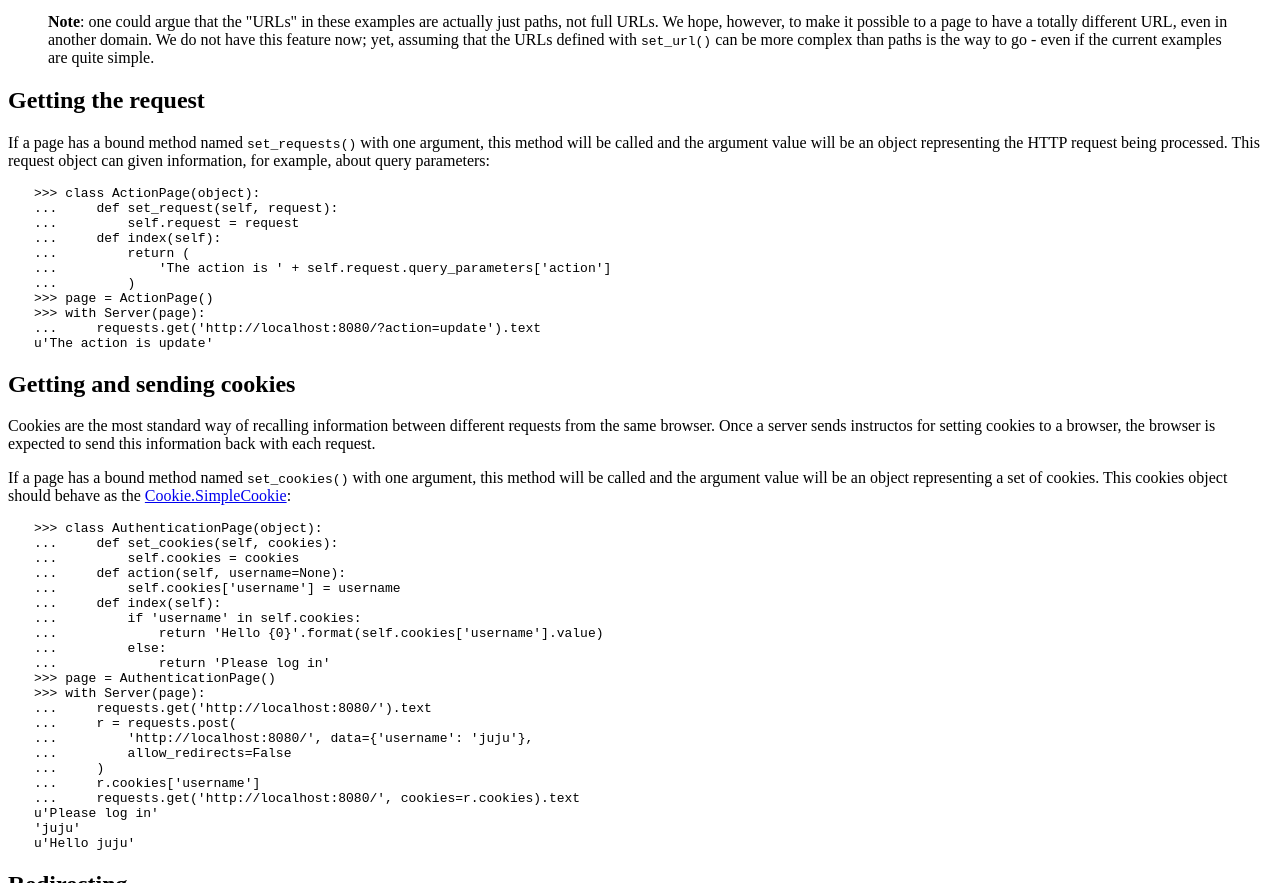
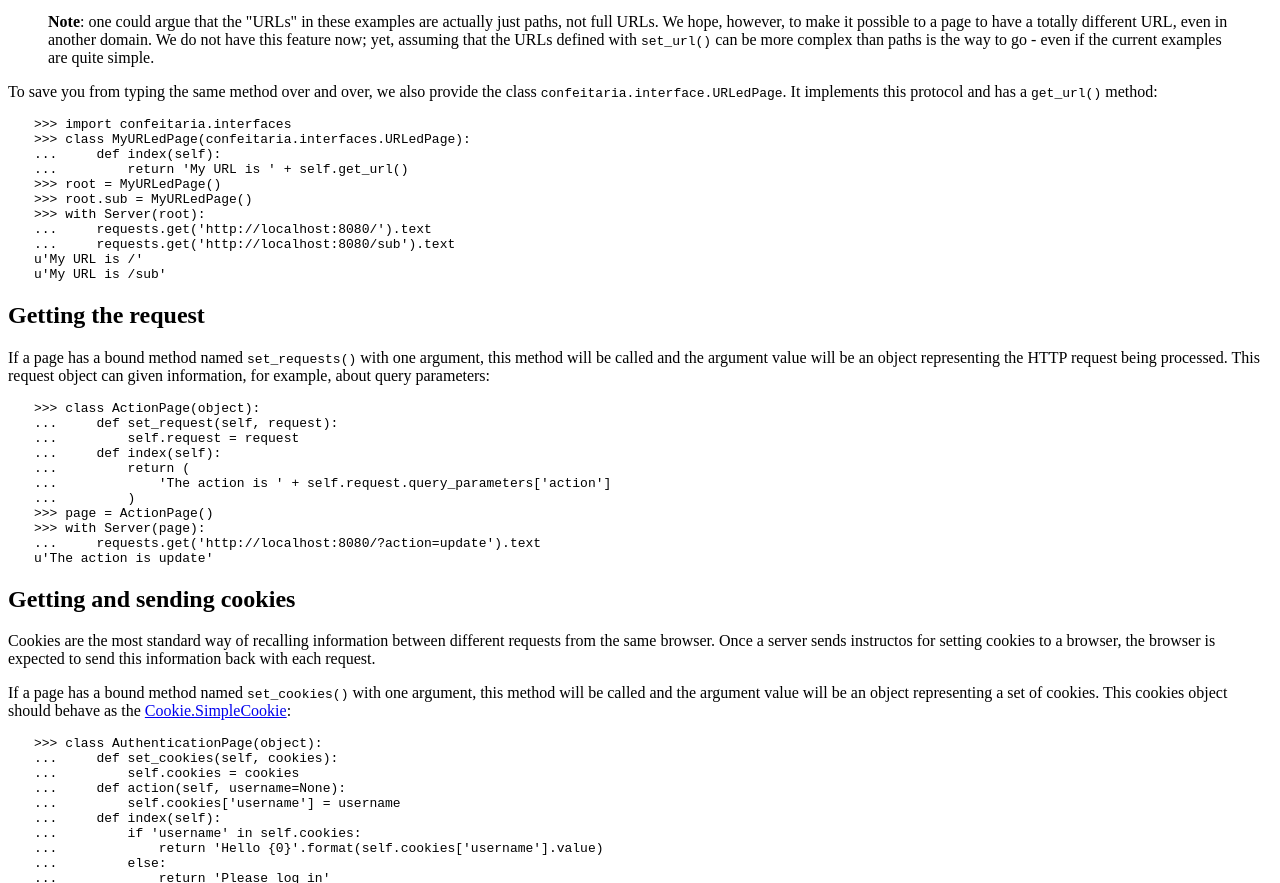
Before and after one commit to confeitaria/confeitaria, a plain HTML site: page confeitaria/doc/index.html in a window 1280 px wide. Shown: the part 3385-4268 px from the top of the page. Drawn offline with Linux system fonts and the light colour scheme.

Commit message:
#40 / 28 Documentation: regenerated

```diff
--- a/confeitaria/doc/index.html
+++ b/confeitaria/doc/index.html
@@ -599,6 +599,22 @@ to have a totally different URL, even in another domain. We do not have
 this feature now; yet, assuming that the URLs defined with <tt class="docutils literal">set_url()</tt>
 can be more complex than paths is the way to go - even if the current
 examples are quite simple.</blockquote>
+<p>To save you from typing the same method over and over, we also provide the class
+<tt class="docutils literal">confeitaria.interface.URLedPage</tt>. It implements this protocol and has a
+<tt class="docutils literal">get_url()</tt> method:</p>
+<pre class="literal-block">
+&gt;&gt;&gt; import confeitaria.interfaces
+&gt;&gt;&gt; class MyURLedPage(confeitaria.interfaces.URLedPage):
+...     def index(self):
+...         return 'My URL is ' + self.get_url()
+&gt;&gt;&gt; root = MyURLedPage()
+&gt;&gt;&gt; root.sub = MyURLedPage()
+&gt;&gt;&gt; with Server(root):
+...     requests.get('http://localhost:8080/').text
+...     requests.get('http://localhost:8080/sub').text
+u'My URL is /'
+u'My URL is /sub'
+</pre>
 </div>
 <div class="section" id="getting-the-request">
 <h2>Getting the request</h2>
```
